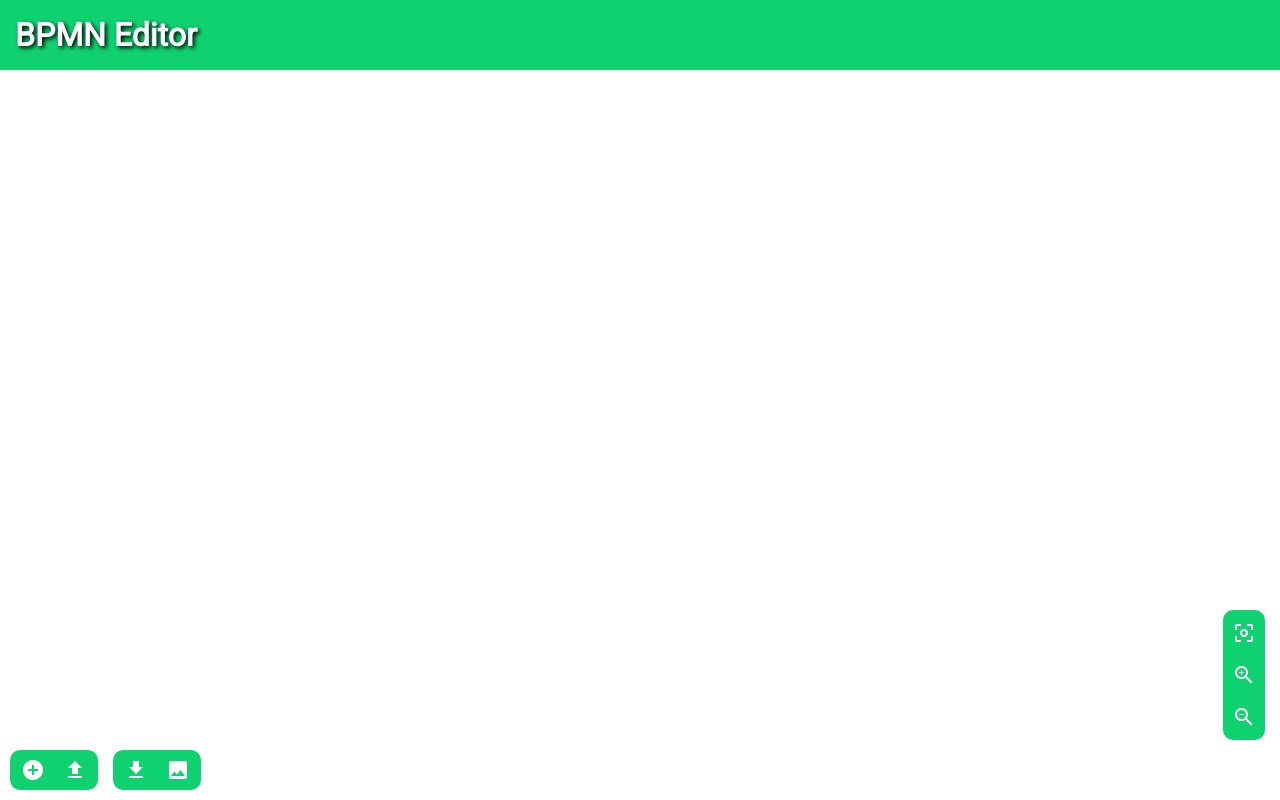
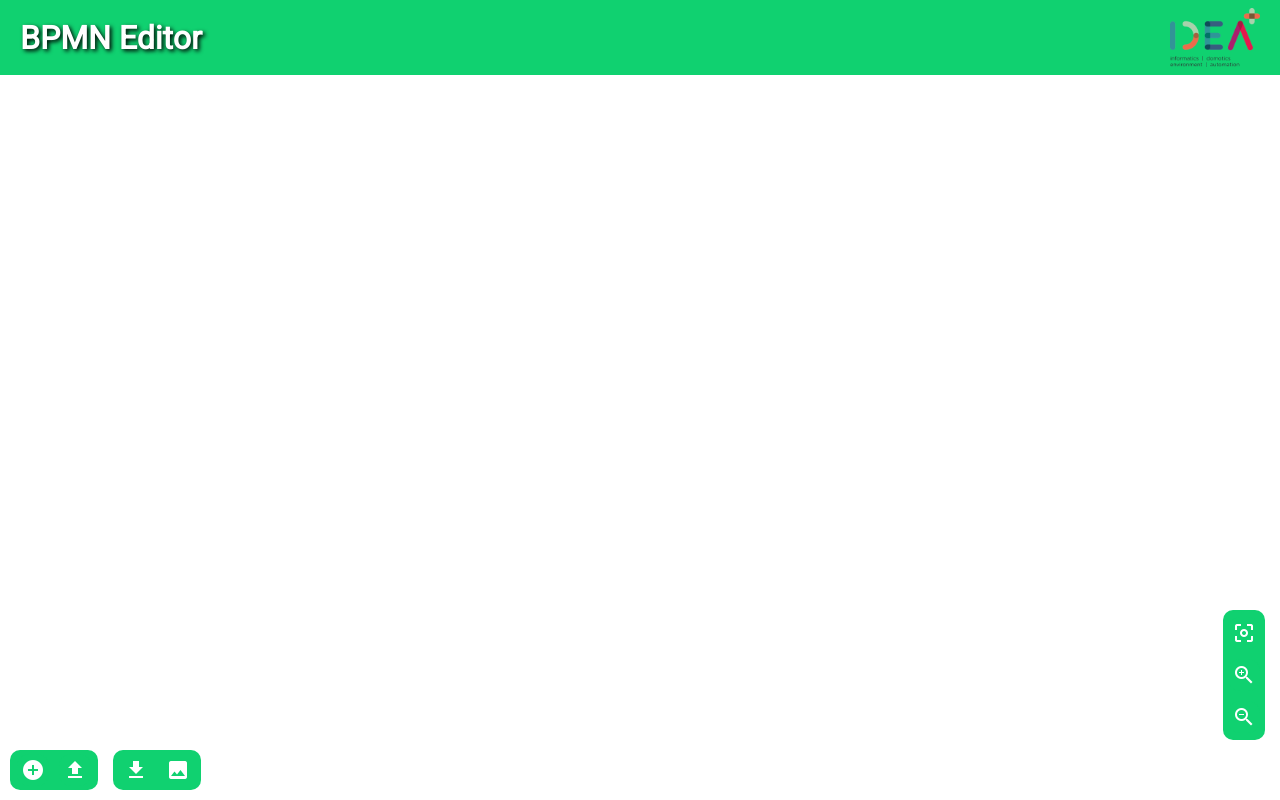
Before and after one commit to fede-palazz/authoring-tool, a website built with webpack: page src/index.html in a window 1280 px wide. Built offline with nearby package versions, Linux system fonts and the light colour scheme; files whose address does not match are found by name; what bpmn-js would draw is missing.

Commit message:
Added topbar logo

```diff
--- a/src/index.html
+++ b/src/index.html
@@ -15,6 +15,7 @@
         <div class="title-container">
           <h1 class="title">BPMN Editor</h1>
         </div>
+        <img class="logo" src="idea-logo-small.png" alt="IDEA logo" />
       </div>
 
       <div id="canvas-container">
--- a/src/index.js
+++ b/src/index.js
@@ -1,5 +1,6 @@
 import * as diagHandler from './diagramHandler';
 import './style.css';
+import './assets/idea-logo-small.png';
 
 // Canvas id
 const CANVAS = 'canvas';
--- a/src/style.css
+++ b/src/style.css
@@ -70,20 +70,26 @@ body {
 .top-bar {
   display: flex;
   flex-grow: 0;
-  justify-items: flex-end;
+  justify-content: space-between;
+  align-items: center;
   background-color: var(--primary-color);
-  padding-left: 15px;
+  padding: 0 20px;
 }
 
 .title-container {
   display: flex;
   align-items: center;
   color: #fff;
-  height: 70px;
+  height: 75px;
 }
 
 .title {
   text-shadow: 2px 2px 4px #000000;
+}
+
+.logo {
+  display: block;
+  max-width: 90px;
 }
 
 #canvas-container {
```
Also changed, not shown: src/assets/idea-logo-small.png (added), src/assets/idea-logo.jpg (deleted), src/assets/idea-logo.png (added).
